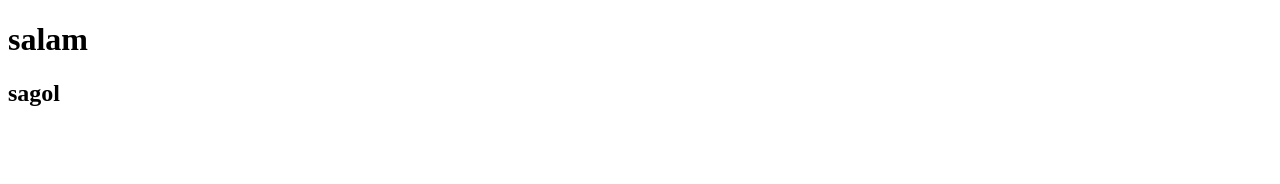
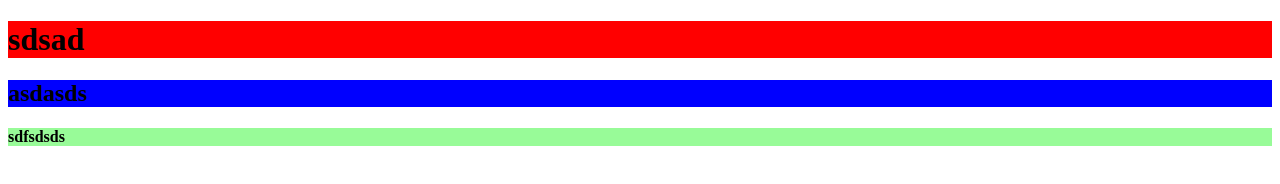
Before and after one commit to Togrul1234/folder, a plain HTML site: page index.html in a window 1280 px wide. Drawn offline with Linux system fonts and the light colour scheme.

Commit message:
created by Togrul

```diff
--- a/index.html
+++ b/index.html
@@ -4,9 +4,12 @@
 	<meta charset="UTF-8">
 	<meta name="viewport" content="width=device-width, initial-scale=1.0">
 	<title>Document</title>
+	<link rel="stylesheet" href="style.css">
 </head>
 <body>
-	<h1>salam</h1>
-	<h2>sagol</h2>
+	<h1>sdsad</h1>
+	<h2>asdasds</h2>
+	<H4>sdfsdsds</H4>
+
 </body>
 </html>
--- a/style.css
+++ b/style.css
@@ -0,0 +1,9 @@
+h1{
+	background-color: red;
+}
+h2{
+	background-color: blue;
+}
+h4{
+	background-color: palegreen;
+}
```
